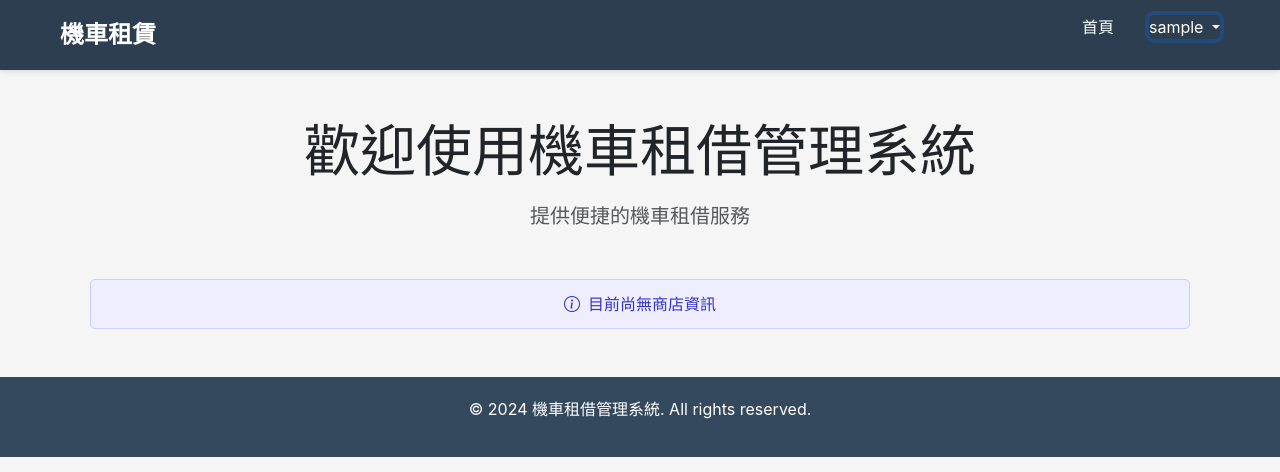
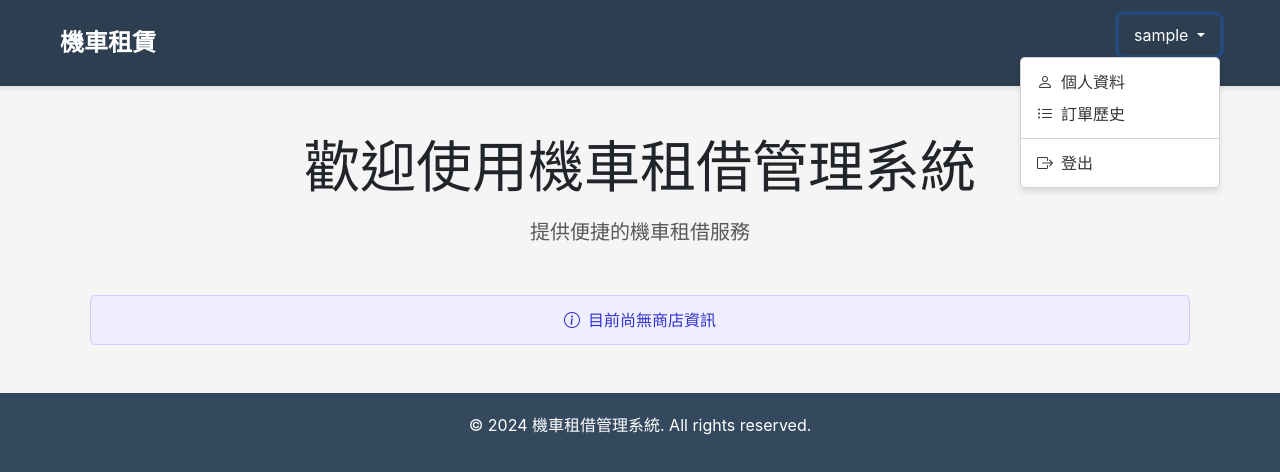
Before and after one commit to renfu-her/rent-scooter, a Flask app: page / in a window 1280 px wide, after a click that opens the changed part. Shown: the top 472 px of the page. Run offline with Flask 3, Linux system fonts and the light colour scheme; the visitor is signed in with stand-in values (Sample User, id 1); data that the repository does not hold is empty.

Commit message:
Refactor frontend styles and templates for improved navigation and user experience. Update logo to be a clickable link, enhance navigation link styles with hover effects, and streamline dropdown menu functionality by removing custom JavaScript in favor of Bootstrap's built-in handling. Adjust login and registration API endpoints for consistency.

```diff
--- a/app/static/css/frontend.css
+++ b/app/static/css/frontend.css
@@ -31,6 +31,15 @@
 .logo {
     font-size: 24px;
     font-weight: bold;
+    color: white;
+    text-decoration: none;
+    transition: opacity 0.3s;
+}
+
+.logo:hover {
+    opacity: 0.8;
+    color: white;
+    text-decoration: none;
 }
 
 nav ul {
@@ -51,48 +60,39 @@
     background: rgba(255,255,255,0.1);
 }
 
+nav .nav-link {
+    color: white;
+    text-decoration: none;
+    padding: 8px 15px;
+    border-radius: 5px;
+    transition: background 0.3s;
+    display: inline-block;
+}
+
+nav .nav-link:hover {
+    background: rgba(255,255,255,0.1);
+}
+
 /* Dropdown menu styles */
 nav .nav-item.dropdown {
     position: relative;
 }
 
-nav .dropdown-toggle {
-    cursor: pointer;
-}
-
 nav .dropdown-menu {
-    display: none;
-    position: absolute;
-    top: 100%;
-    right: 0;
     background: white;
     min-width: 200px;
     box-shadow: 0 4px 6px rgba(0,0,0,0.1);
     border-radius: 5px;
-    padding: 5px 0;
-    margin-top: 5px;
     z-index: 1000;
 }
 
-nav .dropdown-menu.show {
-    display: block;
-}
-
 nav .dropdown-item {
-    display: block;
-    padding: 10px 20px;
     color: #333;
-    text-decoration: none;
-    transition: background 0.2s;
 }
 
 nav .dropdown-item:hover {
     background: #f5f5f5;
-}
-
-nav .dropdown-divider {
-    margin: 5px 0;
-    border-top: 1px solid #e0e0e0;
+    color: #333;
 }
 
 /* Mobile menu toggle button */
@@ -146,7 +146,6 @@
 
     nav .dropdown-menu {
         position: static;
-        display: block;
         background: rgba(0,0,0,0.2);
         box-shadow: none;
         margin-top: 0;
@@ -160,6 +159,7 @@
 
     nav .dropdown-item:hover {
         background: rgba(255,255,255,0.1);
+        color: white;
     }
 
     nav ul {
--- a/app/templates/app.html
+++ b/app/templates/app.html
@@ -25,13 +25,12 @@
     {% block body_content %}
     <header>
         <div class="header-container">
-            <div class="logo">機車租賃</div>
+            <a href="{{ url_for('frontend.index') }}" class="logo">機車租賃</a>
             <button class="mobile-menu-toggle" id="mobileMenuToggle" aria-label="選單">
                 <i class="bi bi-list"></i>
             </button>
             <nav id="mainNav">
                 <ul>
-                    <li><a href="{{ url_for('frontend.index') }}">首頁</a></li>
                     {% if current_user.is_authenticated and session.get('login_type') == 'frontend' %}
                         {% if current_user.user_type == 'customer' %}
                             <li class="nav-item dropdown">
@@ -43,7 +42,7 @@
                                         <i class="bi bi-person me-2"></i>個人資料
                                     </a></li>
                                     <li><a class="dropdown-item" href="{{ url_for('frontend.orders') }}">
-                                        <i class="bi bi-list-ul me-2"></i>我的訂單
+                                        <i class="bi bi-list-ul me-2"></i>訂單歷史
                                     </a></li>
                                     <li><hr class="dropdown-divider"></li>
                                     <li><a class="dropdown-item" href="{{ url_for('auth.logout') }}">
@@ -117,21 +116,8 @@
                 e.stopPropagation();
             });
 
-            // Handle dropdown toggle
-            $('.dropdown-toggle').on('click', function(e) {
-                e.preventDefault();
-                e.stopPropagation();
-                var $dropdown = $(this).next('.dropdown-menu');
-                $('.dropdown-menu').not($dropdown).removeClass('show');
-                $dropdown.toggleClass('show');
-            });
-
-            // Close dropdown when clicking outside
-            $(document).on('click', function(e) {
-                if (!$(e.target).closest('.nav-item.dropdown').length) {
-                    $('.dropdown-menu').removeClass('show');
-                }
-            });
+            // Bootstrap dropdown will handle the toggle automatically
+            // No custom JavaScript needed
         });
     </script>
 
--- a/app/templates/frontend/login.html
+++ b/app/templates/frontend/login.html
@@ -121,7 +121,7 @@
         }
 
         $.ajax({
-            url: '/api/frontend/login',
+            url: '/auth/api/frontend/login',
             method: 'POST',
             contentType: 'application/json',
             data: JSON.stringify({
@@ -175,7 +175,7 @@
         }
 
         $.ajax({
-            url: '/api/frontend/register',
+            url: '/auth/api/frontend/register',
             method: 'POST',
             contentType: 'application/json',
             data: JSON.stringify({
```
